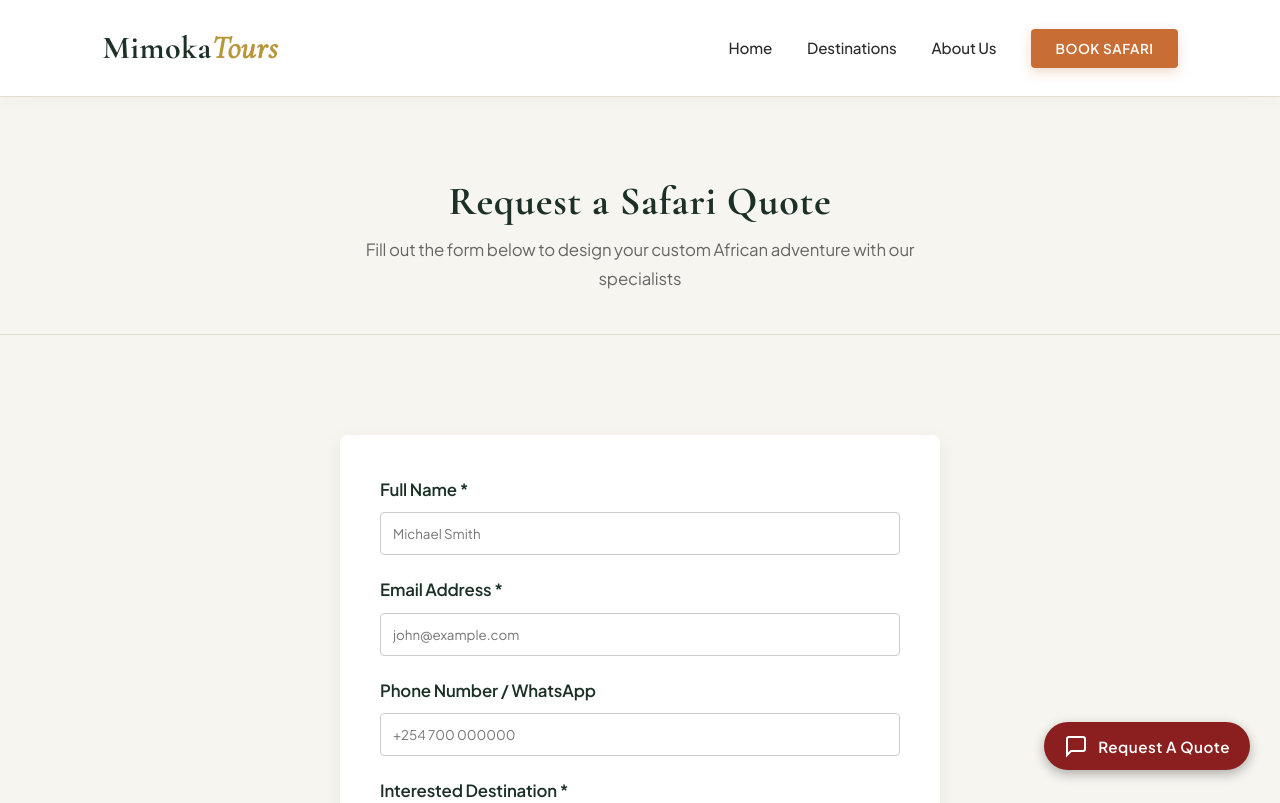
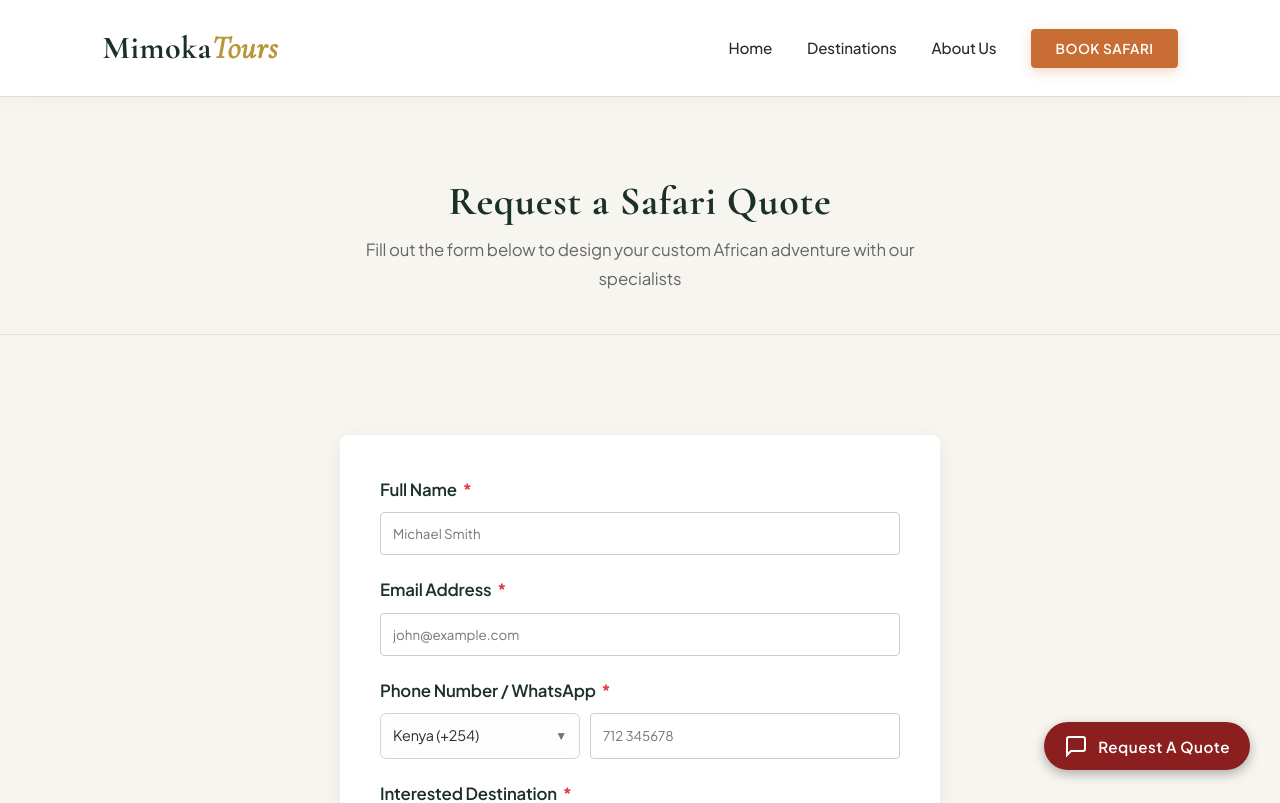
Before and after one commit to mkavulu/Mimoka-Tours-Safari, a React (Vite) app: page /contact in a window 1280 px wide. Shown: the top 803 px of the page. Built offline with nearby package versions, Linux system fonts and the light colour scheme.

Commit message:
made changes

```diff
--- a/src/pages/Contact.css
+++ b/src/pages/Contact.css
@@ -48,3 +48,138 @@
 .btn-submit:hover {
   background-color: #a8842e;
 }
+
+/* ==========================================
+   PHONE INPUT & SEARCHABLE DROPDOWN STYLES
+   ========================================== */
+.phone-input-wrapper {
+  display: flex;
+  gap: 10px;
+}
+
+.country-dropdown-container {
+  position: relative;
+  width: 200px;
+  flex-shrink: 0;
+}
+
+.country-select-btn {
+  padding: 12px;
+  border: 1px solid #ced4da;
+  border-radius: 6px;
+  background-color: #fdfdfd;
+  font-size: 0.9rem;
+  display: flex;
+  justify-content: space-between;
+  align-items: center;
+  cursor: pointer;
+  user-select: none;
+  height: 46px;
+  box-sizing: border-box;
+}
+
+.country-select-btn:hover {
+  border-color: var(--secondary-color, #d4a373);
+}
+
+.dropdown-arrow {
+  font-size: 0.75rem;
+  color: #6c757d;
+}
+
+.country-dropdown-menu {
+  position: absolute;
+  top: calc(100% + 4px);
+  left: 0;
+  width: 260px;
+  background: #ffffff;
+  border: 1px solid #ced4da;
+  border-radius: 6px;
+  box-shadow: 0 6px 15px rgba(0, 0, 0, 0.1);
+  z-index: 99;
+  display: flex;
+  flex-direction: column;
+}
+
+.country-search-box {
+  padding: 10px;
+  border-bottom: 1px solid #e9ecef;
+}
+
+.country-search-box input {
+  width: 100%;
+  padding: 8px 10px;
+  border: 1px solid #ced4da;
+  border-radius: 4px;
+  font-size: 0.9rem;
+  outline: none;
+  box-sizing: border-box;
+}
+
+.country-search-box input:focus {
+  border-color: var(--secondary-color, #d4a373);
+}
+
+.country-list {
+  max-height: 200px;
+  overflow-y: auto;
+  list-style: none;
+  padding: 0;
+  margin: 0;
+}
+
+.country-item {
+  padding: 10px 14px;
+  display: flex;
+  justify-content: space-between;
+  font-size: 0.9rem;
+  cursor: pointer;
+  transition: background 0.15s;
+}
+
+.country-item:hover, .country-item.active {
+  background-color: #f1f3f5;
+  color: var(--primary-color, #1b4332);
+  font-weight: 500;
+}
+
+.c-code {
+  color: #6c757d;
+}
+
+.no-country {
+  padding: 12px;
+  text-align: center;
+  color: #6c757d;
+  font-size: 0.9rem;
+}
+
+/* Make the phone text input fill the remaining space */
+.phone-input-wrapper input[type="tel"] {
+  flex-grow: 1;
+  height: 46px;
+  box-sizing: border-box;
+}
+
+/* Responsive adjustments */
+@media screen and (max-width: 768px) {
+  .phone-input-wrapper {
+    flex-direction: column;
+    gap: 10px;
+  }
+
+  .country-dropdown-container {
+    width: 100%;
+  }
+
+  .country-dropdown-menu {
+    width: 100%;
+  }
+}
+
+/* Required Star Styling */
+.required-star {
+  color: #e63946;
+  font-weight: bold;
+  margin-left: 3px;
+}
--- a/src/pages/Contact.jsx
+++ b/src/pages/Contact.jsx
@@ -1,6 +1,31 @@
 // src/pages/Contact.jsx
-import React, { useState } from 'react';
+import React, { useState, useRef, useEffect } from 'react';
 import './Contact.css';
+
+const countries = [
+  { name: "Kenya", code: "+254" },
+  { name: "Tanzania", code: "+255" },
+  { name: "Uganda", code: "+256" },
+  { name: "Rwanda", code: "+250" },
+  { name: "United States", code: "+1" },
+  { name: "United Kingdom", code: "+44" },
+  { name: "Canada", code: "+1" },
+  { name: "South Africa", code: "+27" },
+  { name: "Australia", code: "+61" },
+  { name: "Germany", code: "+49" },
+  { name: "France", code: "+33" },
+  { name: "India", code: "+91" },
+  { name: "United Arab Emirates", code: "+971" },
+  { name: "Nigeria", code: "+234" },
+  { name: "Ghana", code: "+233" },
+  { name: "Italy", code: "+39" },
+  { name: "Spain", code: "+34" },
+  { name: "Netherlands", code: "+31" },
+  { name: "Switzerland", code: "+41" },
+  { name: "Japan", code: "+81" },
+  { name: "China", code: "+86" },
+  { name: "Brazil", code: "+55" },
+].sort((a, b) => a.name.localeCompare(b.name));
 
 export default function Contact() {
   const [formData, setFormData] = useState({
@@ -15,14 +40,35 @@ export default function Contact() {
     message: ''
   });
 
+  const [selectedCountry, setSelectedCountry] = useState(countries.find(c => c.name === "Kenya") || countries[0]);
+  const [isDropdownOpen, setIsDropdownOpen] = useState(false);
+  const [searchQuery, setSearchQuery] = useState('');
+  const dropdownRef = useRef(null);
+
+  useEffect(() => {
+    const handleClickOutside = (event) => {
+      if (dropdownRef.current && !dropdownRef.current.contains(event.target)) {
+        setIsDropdownOpen(false);
+      }
+    };
+    document.addEventListener('mousedown', handleClickOutside);
+    return () => document.removeEventListener('mousedown', handleClickOutside);
+  }, []);
+
   const handleChange = (e) => {
     setFormData({ ...formData, [e.target.name]: e.target.value });
   };
 
+  const filteredCountries = countries.filter(country =>
+    country.name.toLowerCase().includes(searchQuery.toLowerCase()) ||
+    country.code.includes(searchQuery)
+  );
+
   const handleSubmit = (e) => {
     e.preventDefault();
+    const fullPhoneNumber = `${selectedCountry.code} ${formData.phone}`;
+    console.log("Submitted Phone:", fullPhoneNumber);
     alert('Thank you! Your safari quote request has been submitted. Our team will get back to you shortly.');
-    // Add your backend submission logic or EmailJS integration here
   };
 
   return (
@@ -37,7 +83,7 @@ export default function Contact() {
 
           <div className="form-row">
             <div className="form-group">
-              <label>Full Name *</label>
+              <label>Full Name <span className="required-star">*</span></label>
               <input
                 type="text"
                 name="fullName"
@@ -48,7 +94,7 @@ export default function Contact() {
               />
             </div>
             <div className="form-group">
-              <label>Email Address *</label>
+              <label>Email Address <span className="required-star">*</span></label>
               <input
                 type="email"
                 name="email"
@@ -62,17 +108,66 @@ export default function Contact() {
 
           <div className="form-row">
             <div className="form-group">
-              <label>Phone Number / WhatsApp</label>
+              <label>Phone Number / WhatsApp <span className="required-star">*</span></label>
+              <div className="phone-input-wrapper">
+
+                <div className="country-dropdown-container" ref={dropdownRef}>
+                  <div
+                    className="country-select-btn"
+                    onClick={() => setIsDropdownOpen(!isDropdownOpen)}
+                  >
+                    <span>{selectedCountry.name} ({selectedCountry.code})</span>
+                    <span className="dropdown-arrow">▼</span>
+                  </div>
+
+                  {isDropdownOpen && (
+                    <div className="country-dropdown-menu">
+                      <div className="country-search-box">
+                        <input
+                          type="text"
+                          placeholder="Search country or code..."
+                          value={searchQuery}
+                          onChange={(e) => setSearchQuery(e.target.value)}
+                          autoFocus
+                        />
+                      </div>
+                      <ul className="country-list">
+                        {filteredCountries.length > 0 ? (
+                          filteredCountries.map((country, index) => (
+                            <li
+                              key={index}
+                              className={`country-item ${selectedCountry.code === country.code && selectedCountry.name === country.name ? 'active' : ''}`}
+                              onClick={() => {
+                                setSelectedCountry(country);
+                                setIsDropdownOpen(false);
+                                setSearchQuery('');
+                              }}
+                            >
+                              <span className="c-name">{country.name}</span>
+                              <span className="c-code">{country.code}</span>
+                            </li>
+                          ))
+                        ) : (
+                          <li className="no-country">No country found</li>
+                        )}
+                      </ul>
+                    </div>
+                  )}
+                </div>
+
                 <input
                   type="tel"
                   name="phone"
-                placeholder="+254 700 000000"
+                  placeholder="712 345678"
                   value={formData.phone}
                   onChange={handleChange}
+                  required
                 />
               </div>
+            </div>
+
             <div className="form-group">
-              <label>Interested Destination *</label>
+              <label>Interested Destination <span className="required-star">*</span></label>
               <select name="destinations" value={formData.destinations} onChange={handleChange}>
                 <option value="Kenya & Tanzania">Kenya & Tanzania Migration Safari</option>
                 <option value="Kenya Safari">Kenya Classic Safari</option>
```
Lines whose indentation alone changed are shown as unchanged.
